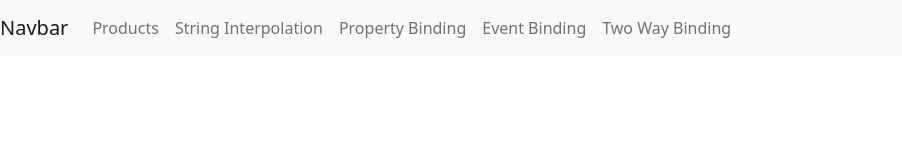
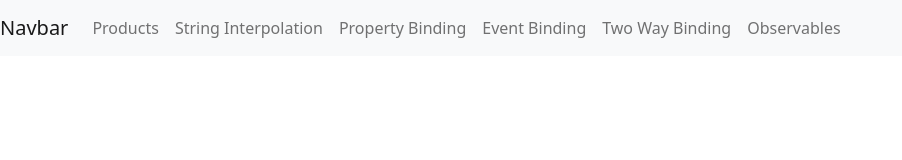
Before and after one commit to jrp1414/SplashBI2022, an Angular app: page / in a window 1280 px wide. Shown: the top 160 px of the page, without its empty margins (0-902 px from the left). Built offline with nearby package versions, Linux system fonts and the light colour scheme; what primeng would draw is missing.

Commit message:
Cleaning up

```diff
--- a/package.json
+++ b/package.json
@@ -15,6 +15,7 @@
     "@angular/compiler": "^14.2.0",
     "@angular/core": "^14.2.0",
     "@angular/forms": "^14.2.0",
+    "@angular/material": "^7.0.0",
     "@angular/platform-browser": "^14.2.0",
     "@angular/platform-browser-dynamic": "^14.2.0",
     "@angular/router": "^14.2.0",
@@ -23,6 +24,7 @@
     "primeicons": "^6.0.1",
     "primeng": "^14.2.1",
     "rxjs": "~7.5.0",
+    "rxjs-compat": "^6.6.7",
     "tslib": "^2.3.0",
     "zone.js": "~0.11.4"
   },
--- a/src/app/menu/menu.component.html
+++ b/src/app/menu/menu.component.html
@@ -21,6 +21,9 @@
             <li class="nav-item">
                 <a class="nav-link" routerLink="twoway-binding">Two Way Binding</a>
             </li>
+            <li class="nav-item">
+                <a class="nav-link" routerLink="obs">Observables</a>
+            </li>
 
         </ul>
     </div>
--- /dev/null
+++ b/src/app/observables/observables.component.html
@@ -0,0 +1 @@
+<p>observables works!</p>
--- /dev/null
+++ b/src/app/observables/observables.component.ts
@@ -0,0 +1,16 @@
+import { Component, OnInit } from '@angular/core';
+
+@Component({
+  selector: 'app-observables',
+  templateUrl: './observables.component.html',
+  styles: [
+  ]
+})
+export class ObservablesComponent implements OnInit {
+
+  constructor() { }
+
+  ngOnInit(): void {
+  }
+
+}
```
Also changed, not shown: src/app/app.module.ts (+7 -2 lines), src/app/ui-libs/material.module.ts (added, +100 -0 lines), 1 other file (tests, documents, lock files or other folders).
